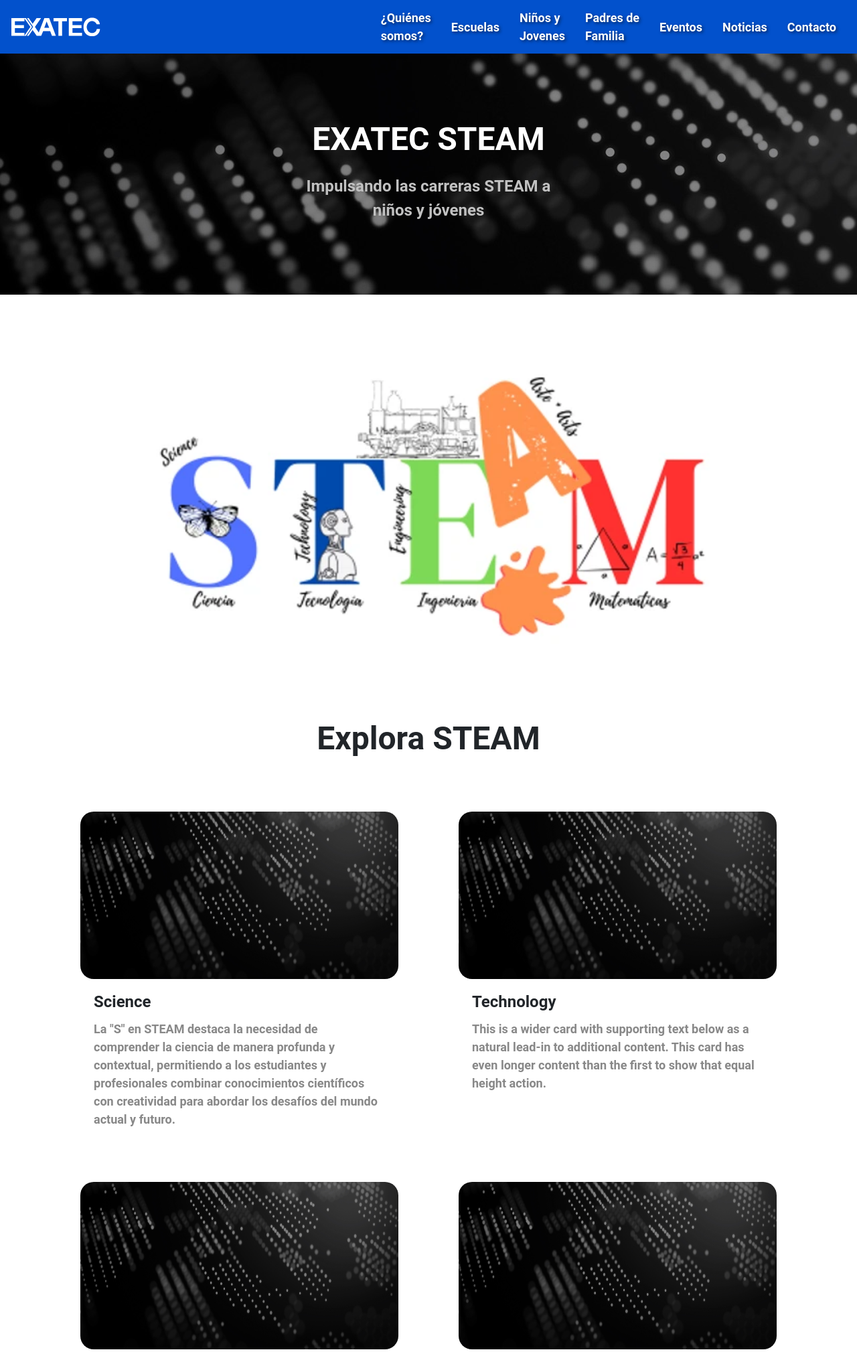
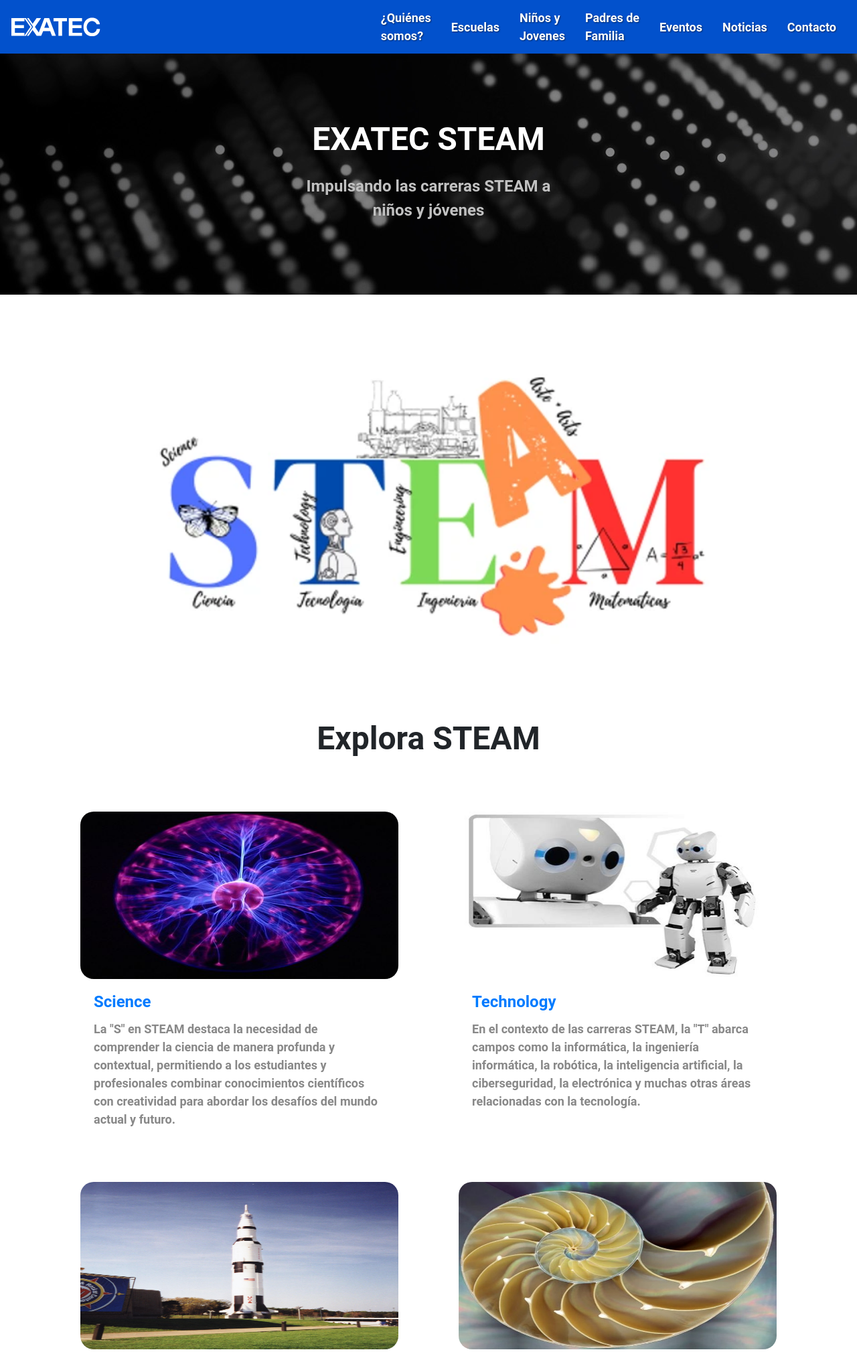
Before and after one commit to CDamianS/ExatecSTEAM, a Django app: page / in a window 1280 px wide. Shown: the top 2019 px of the page at 67% size. Run offline with Django 4.2, Linux system fonts and the light colour scheme.

Commit message:
Linking and images frontend

```diff
--- a/Exatec/urls.py
+++ b/Exatec/urls.py
@@ -29,6 +29,6 @@
     path("technology/", views.technology, name="technology"),
     path("engineering/", views.engineering, name="engineering"),
     path("arts/", views.arts, name="arts"),
-    path("mathematics/", views.mathematics, name="mathematics"),
+    path("math/", views.math, name="math"),
     path("admin/", admin.site.urls),
 ]
--- a/Exatec/views.py
+++ b/Exatec/views.py
@@ -29,7 +29,10 @@
 
 # Paginas STEAM
 def science(request):
-    return HttpResponse("Hello, world. You're at science")
+    context = {"seccion": "Science",
+               "description": "Aprende sobre la ciencia y cómo la ciencia es vital para las carreras STEAM",
+               "imagen": "img/science.jpg"}
+    return render(request, "science.html", context)
 
 def technology(request):
     return HttpResponse("Hello, world. You're at technology")
@@ -40,5 +43,5 @@
 def arts(request):
     return HttpResponse("Hello, world. You're at arts")
 
-def mathematics(request):
-    return HttpResponse("Hello, world. You're at mathematics")
+def math(request):
+    return HttpResponse("Hello, world. You're at math")
--- a/static/css/styles.css
+++ b/static/css/styles.css
@@ -13,7 +13,7 @@
   padding: 15px;
   font-size: 18px;
   font-weight: bold;
-  text-shadow: 2px 2px 4px rgba(0, 0, 0, 0.5);
+  text-shadow: 1px 1px 2px rgba(0, 0, 0, 0.5);
   white-space: normal;
   position: relative;
   top: 50%;
@@ -148,7 +148,7 @@
     font-family: 'Roboto', sans-serif;
     font-weight: bold;
     font-size: 36px;
-    max-width: 700px;
+    max-width: 600px;
     margin-bottom: 50px;
     padding: 20px;
 }
@@ -190,6 +190,6 @@
     font-weight: bold;
     font-size: 24px;
     margin-bottom: 50px;
-    margin-top: 10px;
-    padding: 20px;
+    margin-top: 40px;
+    padding: 10px;
 }
--- a/templates/homepage.html
+++ b/templates/homepage.html
@@ -23,34 +23,42 @@
 <h1>Explora STEAM</h1>
 <div class="card-deck">
   <div class="card border-0 custom-card">
-    <img class="card-img-top" src="{% static 'img/homepage.jpg' %}" alt="Card image cap">
+    <a href="{% url 'science' %}">
+    <img class="card-img-top" src="{% static 'img/science.jpg' %}" alt="Card image cap">
     <div class="card-body">
       <h5 class="card-title">Science</h5>
       <p class="card-text">La "S" en STEAM destaca la necesidad de comprender la ciencia de manera profunda y contextual, permitiendo a los estudiantes y profesionales combinar conocimientos científicos con creatividad para abordar los desafíos del mundo actual y futuro.</p>
     </div>
+    </a>
   </div>
   <div class="card border-0 custom-card">
-    <img class="card-img-top" src="{% static 'img/homepage.jpg' %}" alt="Card image cap">
+    <a href="{% url 'technology' %}">
+    <img class="card-img-top" src="{% static 'img/tech.jpg' %}" alt="Card image cap">
     <div class="card-body">
       <h5 class="card-title">Technology</h5>
-      <p class="card-text">This is a wider card with supporting text below as a natural lead-in to additional content. This card has even longer content than the first to show that equal height action.</p>
+      <p class="card-text">En el contexto de las carreras STEAM, la "T" abarca campos como la informática, la ingeniería informática, la robótica, la inteligencia artificial, la ciberseguridad, la electrónica y muchas otras áreas relacionadas con la tecnología.</p>
     </div>
+    </a>
   </div>
 </div>
 <div class="card-deck">
   <div class="card border-0 custom-card">
-    <img class="card-img-top" src="{% static 'img/homepage.jpg' %}" alt="Card image cap">
+    <a href="{% url 'engineering' %}">
+    <img class="card-img-top" src="{% static 'img/engineering.jpg' %}" alt="Card image cap">
     <div class="card-body">
       <h5 class="card-title">Engineering</h5>
-      <p class="card-text">This card has supporting text below as a natural lead-in to additional content.</p>
+      <p class="card-text">En el contexto de las carreras STEAM, la "E" es esencial porque la ingeniería a menudo se entrelaza con la ciencia, la tecnología y las matemáticas para crear soluciones innovadoras.</p>
     </div>
+    </a>
   </div>
   <div class="card border-0 custom-card">
-    <img class="card-img-top" src="{% static 'img/homepage.jpg' %}" alt="Card image cap">
+    <a href="{% url 'math' %}">
+    <img class="card-img-top" src="{% static 'img/math.jpg' %}" alt="Card image cap">
     <div class="card-body">
       <h5 class="card-title">Math</h5>
-      <p class="card-text">This is a wider card with supporting text below as a natural lead-in to additional content. This card has even longer content than the first to show that equal height action.</p>
+      <p class="card-text">La "M" en STEAM enfatiza la importancia de las matemáticas como una base sólida para el pensamiento crítico y la resolución de problemas en todas las disciplinas STEAM</p>
     </div>
+    </a>
   </div>
 </div>
 </div>
@@ -101,9 +109,9 @@
       </div>
   </div>
   <div class="form-group">
-      <textarea required id="mensaje" name="mensaje" class="form-control rounded-md border-0 custom-input" placeholder="Mensaje" rows="5"></textarea>
+      <textarea required id="mensaje" name="mensaje" class="form-control rounded-md border-0 custom-input" placeholder="Mensaje" rows="3"></textarea>
   </div>
-  <button type="button" class="btn btn-dark custom-btn rounded-md">Enviar</button>
+  <button type="button" class="btn btn-dark custom-btn rounded-lg">Enviar</button>
   </form>
 </div>
 {% endblock %}
--- a/templates/topbar.html
+++ b/templates/topbar.html
@@ -1,6 +1,6 @@
 {% load static %}
 <nav class="navbar navbar-expand-lg custom-navbar">
-  <a class="navbar-brand" href="/"><img src="{% static 'img/logo.png' %}"></img></a>
+  <a class="navbar-brand" href="/"><img src="{% static 'img/logo.png' %}"></a>
   <button class="navbar-toggler" type="button" data-toggle="collapse" data-target="#navbarNav" aria-controls="navbarNav" aria-expanded="false" aria-label="Toggle navigation">
     <span class="navbar-toggler-icon"></span>
   </button>
```
Also changed, not shown: templates/science.html (added, +15 -0 lines), static/img/engineering.jpg (added), static/img/math.jpg (added), static/img/science.jpg (added), static/img/tech.jpg (added), 1 other file.
